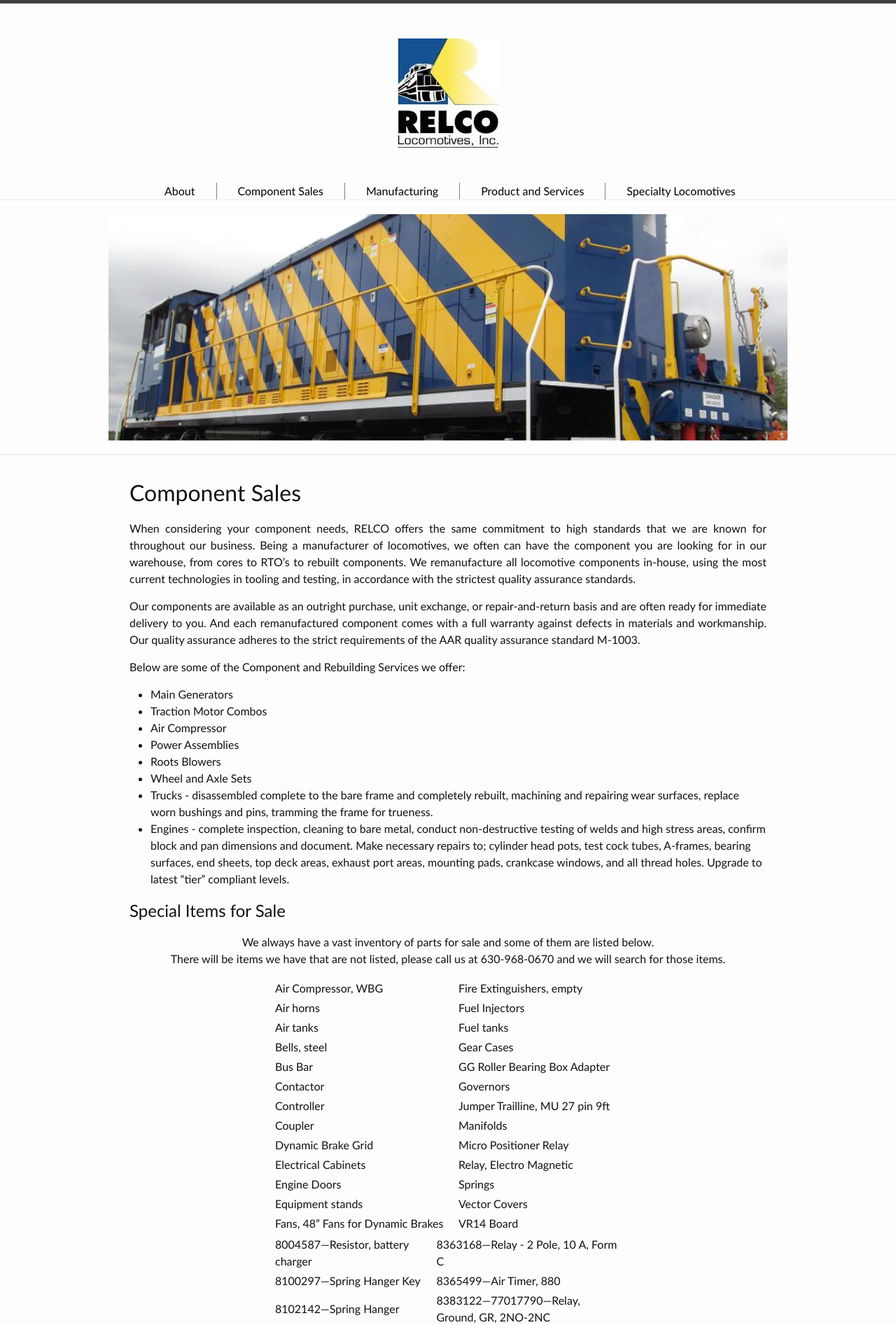
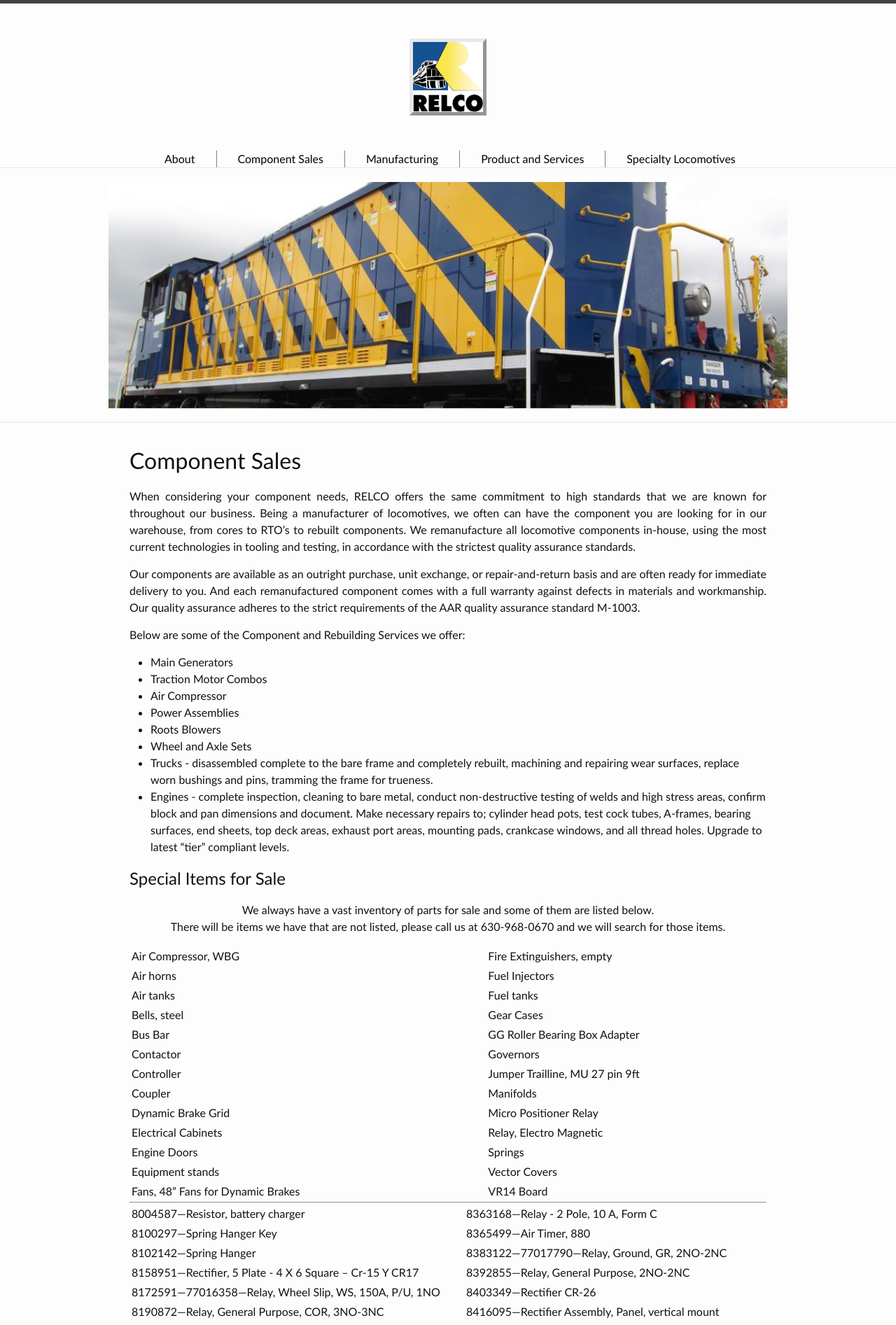
Before and after one commit to Relco/relco.github.io, a Jekyll site: the page built from pages/Component.md, in a window 1280 px wide. Shown: the top 1893 px of the page at 70% size. Built offline with Jekyll 4.4.1, drawn with Linux system fonts in a browser that asks for light colours.

Commit message:
Add new logo

```diff
--- a/_sass/_layout.scss
+++ b/_sass/_layout.scss
@@ -62,12 +62,17 @@
 }
 
 #logo{
+  width: 100px;
+  height: 100px;
   display:block;
   margin-left:auto;
   margin-right: auto;
   margin-bottom:50px;
   margin-top:50px;
 
+  border: 5px $grey-color-light;
+  border-style: outset;
+
   @include media-query($on-phone) {
     width: 100px;
     height: 100px;
--- a/pages/Component.md
+++ b/pages/Component.md
@@ -37,7 +37,8 @@
 Engine Doors                      | Springs
 Equipment stands                  | Vector Covers
 Fans, 48" Fans for Dynamic Brakes | VR14 Board
-{: .center-margin width="500px"}
+{: .center-margin width="970px"}
+---
 
 8004587—Resistor, battery charger | 8363168—Relay - 2 Pole, 10 A, Form C
 8100297—Spring Hanger Key | 8365499—Air Timer, 880
@@ -57,4 +58,4 @@
 8347433—Relay-Fwd Trans. Aux. Relay | 9320130—Differential pressure—Turbocharged engines
 8357415—Relay, Gen. Purpose - Crl, Fpc, |  9505867—Differential pressure—Roots blown engines
 8357416—Relay - 6 Pole, 10 A (4 N.O. - 2 N.C.) |
-{: .center-margin width="500px"}
+{: .center-margin width="970px"}
```
Also changed, not shown: images/Logo.jpg, 4 other files.
